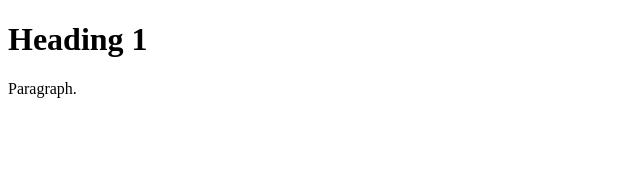
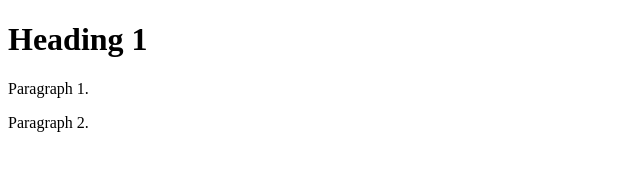
Before and after one commit to owencrow/repo-test, a plain HTML site: page firstpage.html in a window 1280 px wide. Shown: the whole page, without its empty margins (0-640 px from the left). Drawn offline with Linux system fonts and the light colour scheme.

Commit message:
Guess I had to add the file.

```diff
--- a/firstpage.html
+++ b/firstpage.html
@@ -1,6 +1,7 @@
 <!DOCTYPE html>
 <html><head><title>Index</title></head>
 	<body><h1>Heading 1</h1>
-		Paragraph.
+		<p>Paragraph 1.</p>
+		<p>Paragraph 2.</p>
 	</body>
 </html>
```
